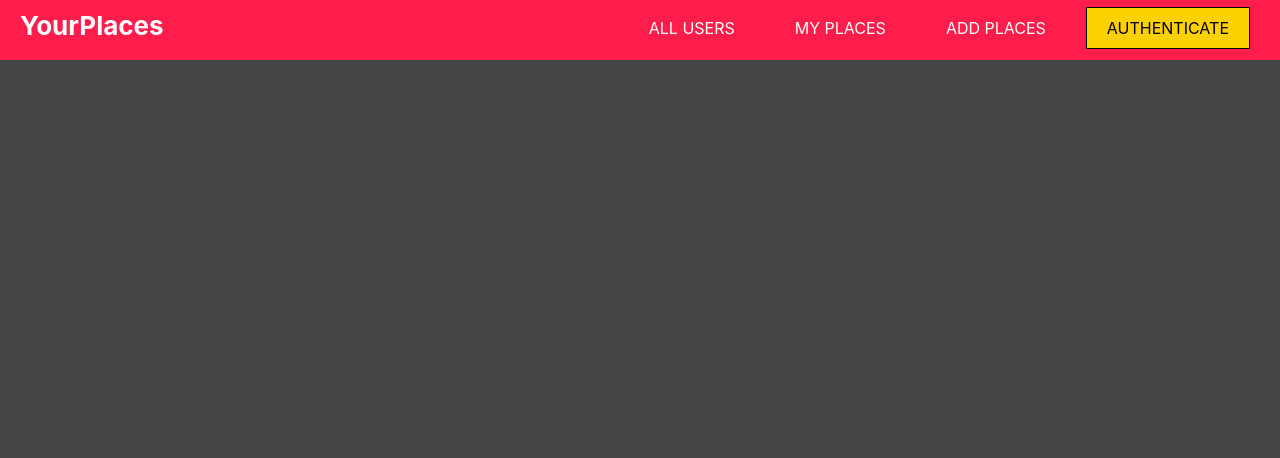
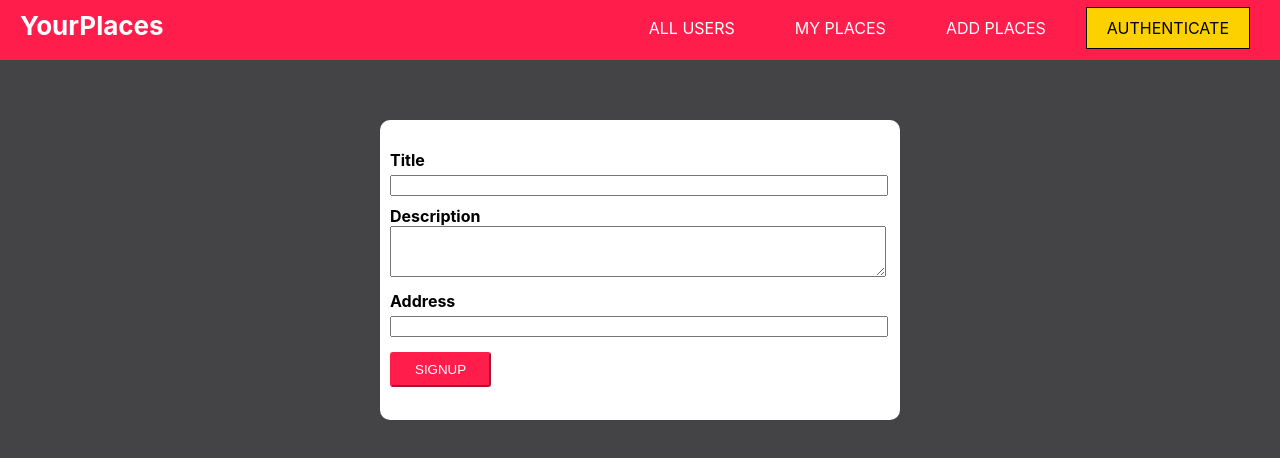
Before and after one commit to G3nK3n/MERN_Projects, a React (Create React App) app in the folder react-login/: page /addplaces in a window 1280 px wide. Shown: the top 458 px of the page. Built offline with nearby package versions, Linux system fonts and the light colour scheme.

Commit message:
Created AddPlace Form

```diff
--- a/react-login/src/Components/Layout.js
+++ b/react-login/src/Components/Layout.js
@@ -4,7 +4,8 @@ import classes from './Layout.module.css';
 import Header from './Header/Header';
 import Form from './Form/Form';
 import Users from './Users/Users';
-import AddPlaces from './Places/AddPlaces';
+import HomePlace from './Places/HomePlace';
+import AddPlace from  './Places/AddPlace';
 
 import {Routes, Route} from 'react-router-dom';
 
@@ -15,7 +16,8 @@ const Layout = () => {
             <Routes>
                 <Route exact path="/" element={<Users />} />
                 <Route exact path="/signup" element={<Form />} />
-                <Route exact path="/:userid/places" element={<AddPlaces />} />
+                <Route exact path="/:userid/places" element={<HomePlace />} />
+                <Route exact path="/addplaces" element={<AddPlace />} />
             </Routes>
         </div>
     )
--- /dev/null
+++ b/react-login/src/Components/Places/AddPlace.js
@@ -0,0 +1,51 @@
+import React, {useState} from "react";
+import classes from './AddPlace.module.css';
+
+import Button from 'react-bootstrap/Button';
+import Forms from 'react-bootstrap/Form';
+
+const AddPlace = () => {
+
+    const [validated, setValidation] = useState(false);
+
+    const checkValidation = (event) => {
+        const form  = event.target;
+        //FIX THIS VALIDATION
+        if(form.validated === false) {
+            console.log(form.validated)
+            event.preventDefault();
+        }
+        else {
+            setValidation(true);
+        }
+
+
+    }
+
+    return(
+        <div className={classes.Form}>
+            <Forms noValidate validated={validated} onSubmit={checkValidation}>
+                <Forms.Group className={classes.Name} controlId="formBasicName">
+                    <Forms.Label>Title</Forms.Label> <br />
+                    <Forms.Control required type="name" />
+                </Forms.Group>
+                <Forms.Group className={classes.Description} controlId="formBasicDescription">
+                    <Forms.Label>Description</Forms.Label> <br />
+                    <Forms.Control required as="textarea" type="description" rows={3} />
+                </Forms.Group>
+                <Forms.Group className={classes.Password} controlId="formBasicPassword">
+                    <Forms.Label>Address</Forms.Label> <br />
+                    <Forms.Control required type="Address" />
+                </Forms.Group>
+                <div className={classes.ButtonGroup}>
+                    <Button className={classes.SignupButton} variant="primary" type="submit">
+                        Signup
+                    </Button>
+                    <br />
+                </div>
+            </Forms>
+        </div>
+    )
+}
+
+export default AddPlace;
--- /dev/null
+++ b/react-login/src/Components/Places/AddPlace.module.css
@@ -0,0 +1,80 @@
+.Form {
+    margin:auto;
+    background-color: white;
+    width:500px;
+    height: 280px;
+    border-radius: 10px;
+    padding: 10px;
+
+}
+
+.Form form {
+    margin-top: 20px;
+}
+
+/* -- */
+
+.LoginText {
+    text-align: center;
+    padding: 15px 0px;
+    border-bottom: 1px solid black;
+}
+
+/* -- */
+
+.Name label {
+    font-weight: bold;
+}
+
+.Description, .Password {
+    font-weight: bold;
+}
+
+.Name input, .Description textarea, .Password input {
+    width: 98%;
+}
+
+.Name input, .Description input, .Password input {
+    margin-top: 5px;
+}
+
+.Password, .Description {
+    margin-top: 10px;
+}
+
+.NameText {
+    height: 30px;
+}
+
+.NameText p {
+    color:#ff1d4b;
+}
+
+/* -- */
+
+.ButtonGroup {
+    margin-top: 15px;
+}
+
+.SignupButton {
+    padding: 8px 23px;
+    text-transform: uppercase;
+
+    /* border: none; */
+    border-color: #ff1d4b;
+
+    border-radius: 3px;
+    background: #ff1d4b;
+    color: white;
+    cursor: pointer;
+}
+
+.SwitchLoginButton {
+    margin-top: 10px;
+    padding: 8px 30px;
+    text-transform: uppercase;
+    background: white;
+    color: #ff1d4b;
+    border-color: #ff1d4b;
+    border-radius: 5px;
+}
```
Also changed, not shown: react-login/src/Components/Places/AddPlaces.module.css (deleted), react-login/src/Components/Places/HomePlace.js (renamed from react-login/src/Components/Places/AddPlaces.js), react-login/src/Components/Places/HomePlace.module.css (added).
